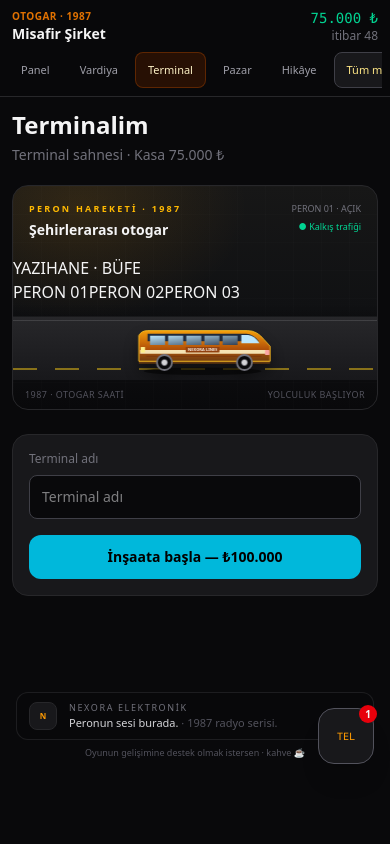
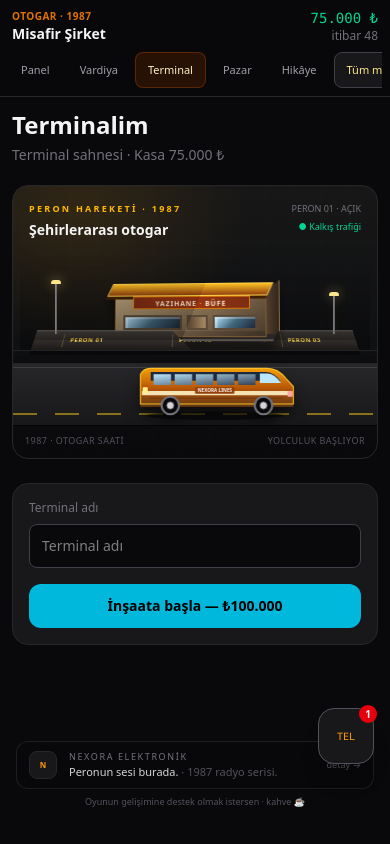
Before and after one commit to Nexora88/otogar-tycoon, a Next.js app: page /terminal in a window 390 px wide. Built offline with nearby package versions, Linux system fonts and the light colour scheme.

Commit message:
Add lightweight isometric terminal shop styling and responsive scene layout

```diff
--- a/src/app/globals.css
+++ b/src/app/globals.css
@@ -133,7 +133,7 @@ body.ot-mood-mourning {
 .ot-terminal-scene {
   position: relative;
   overflow: hidden;
-  min-height: 184px;
+  min-height: 290px;
   isolation: isolate;
   background:
     radial-gradient(ellipse at 18% 10%, rgb(245 158 11 / 0.12), transparent 40%),
@@ -149,12 +149,159 @@ body.ot-mood-mourning {
   background-image: linear-gradient(rgb(255 255 255 / .035) 1px, transparent 1px), linear-gradient(90deg, rgb(255 255 255 / .035) 1px, transparent 1px);
   background-size: 28px 28px;
 }
+.ot-terminal-architecture {
+  position: relative;
+  height: 104px;
+  margin: 0 14px;
+  perspective: 520px;
+  transform-style: preserve-3d;
+  background: linear-gradient(180deg, transparent, rgb(0 0 0 / .28));
+}
+.ot-terminal-shop {
+  position: absolute;
+  left: 50%;
+  bottom: 13px;
+  width: clamp(128px, 42%, 230px);
+  height: 63px;
+  transform: translateX(-50%) rotateX(3deg) rotateY(-7deg);
+  transform-style: preserve-3d;
+  filter: drop-shadow(0 9px 5px rgb(0 0 0 / .45));
+}
+.ot-shop-front {
+  position: absolute;
+  inset: 13px 12px 0 0;
+  z-index: 2;
+  display: flex;
+  align-items: stretch;
+  gap: 5px;
+  padding: 8px 8px 6px;
+  border: 1px solid #7c5b34;
+  background: linear-gradient(145deg, #b8a17b 0%, #766047 65%, #493b2b 100%);
+  box-shadow: inset 0 1px rgb(255 255 255 / .22), inset 0 -5px rgb(0 0 0 / .16);
+}
+.ot-shop-roof {
+  position: absolute;
+  z-index: 4;
+  top: 4px;
+  left: -5px;
+  right: 8px;
+  height: 13px;
+  transform: skewX(-26deg);
+  background: linear-gradient(180deg, #fbbf24, #92400e);
+  border: 1px solid #fcd34d;
+  box-shadow: 0 3px 0 #422006;
+}
+.ot-shop-sign {
+  position: absolute;
+  z-index: 5;
+  top: 17px;
+  left: 19px;
+  right: 28px;
+  height: 13px;
+  overflow: hidden;
+  text-align: center;
+  color: #ffedd5;
+  font-size: 7px;
+  line-height: 13px;
+  font-weight: 900;
+  letter-spacing: .12em;
+  background: linear-gradient(90deg, #7c2d12, #9a3412, #7c2d12);
+  border: 1px solid #d97706;
+}
+.ot-shop-sign span { color: #fbbf24; }
+.ot-shop-window {
+  flex: 1;
+  min-width: 0;
+  margin-top: 14px;
+  border: 2px solid #5b4937;
+  background: linear-gradient(135deg, #bae6fd 0%, #42677c 48%, #1e293b 100%);
+  box-shadow: inset 3px 2px rgb(255 255 255 / .28);
+}
+.ot-shop-window-small {
+  flex: .7;
+}
+.ot-shop-door {
+  width: 16%;
+  margin-top: 14px;
+  border: 2px solid #5b4937;
+  background: linear-gradient(90deg, #5c4632, #a78b67);
+}
+.ot-shop-side {
+  position: absolute;
+  z-index: 1;
+  top: 13px;
+  right: -1px;
+  width: 16px;
+  height: 50px;
+  transform: skewY(-35deg);
+  transform-origin: left top;
+  background: linear-gradient(90deg, #5c4632, #31251b);
+  border-right: 1px solid #8a6a44;
+}
+.ot-shop-base {
+  position: absolute;
+  z-index: 1;
+  left: -6px;
+  right: 4px;
+  bottom: -4px;
+  height: 7px;
+  transform: skewX(-28deg);
+  background: #292524;
+  border-bottom: 2px solid #57534e;
+}
+.ot-terminal-platform {
+  position: absolute;
+  left: 4%;
+  right: 4%;
+  bottom: 0;
+  height: 20px;
+  display: flex;
+  align-items: center;
+  justify-content: space-around;
+  gap: 4px;
+  transform: perspective(100px) rotateX(10deg);
+  color: #fcd34d;
+  font-size: 7px;
+  font-weight: 900;
+  letter-spacing: .12em;
+  background: linear-gradient(180deg, #44403c, #1c1917);
+  border-top: 1px solid #78716c;
+  box-shadow: 0 5px 0 #09090b;
+}
+.ot-terminal-platform span {
+  padding: 2px 6px;
+  border-left: 1px solid rgb(252 211 77 / .24);
+}
+.ot-terminal-lamp {
+  position: absolute;
+  bottom: 16px;
+  width: 2px;
+  height: 52px;
+  background: linear-gradient(90deg, #52525b, #a1a1aa, #27272a);
+  box-shadow: 0 0 8px rgb(251 191 36 / .12);
+}
+.ot-terminal-lamp::before {
+  content: "";
+  position: absolute;
+  top: -2px;
+  left: -4px;
+  width: 10px;
+  height: 4px;
+  border-radius: 4px 4px 1px 1px;
+  background: #fde68a;
+  box-shadow: 0 0 12px rgb(253 230 138 / .65);
+}
+.ot-terminal-lamp-one { left: 10%; }
+.ot-terminal-lamp-two { right: 10%; height: 40px; }
+
 .ot-terminal-road {
   position: relative;
   height: 76px;
   overflow: hidden;
   container-type: inline-size;
   background: linear-gradient(180deg, transparent 0%, rgb(9 9 11 / .35) 16%, #27272a 17%, #18181b 100%);
+  border-top: 1px solid rgb(255 255 255 / .05);
+  border-bottom: 1px solid rgb(0 0 0 / .65);
 }
 .ot-terminal-road::before {
   content: "";
@@ -180,7 +327,7 @@ body.ot-mood-mourning {
   bottom: 2px;
   width: clamp(150px, 34cqw, 220px);
   height: auto;
-  filter: drop-shadow(0 8px 7px rgb(0 0 0 / .45));
+  filter: drop-shadow(0 8px 7px rgb(0 0 0 / .55));
   will-change: transform;
 }
 .ot-traffic-bus-first {
@@ -195,6 +342,64 @@ body.ot-mood-mourning {
   from { transform: translateX(-240px); }
   to { transform: translateX(calc(100cqw + 240px)); }
 }
+
+.ot-terminal-parcel {
+  transform: perspective(720px) rotateX(2deg);
+  transform-origin: center bottom;
+  box-shadow: 0 9px 20px rgb(0 0 0 / .28), inset 0 1px rgb(255 255 255 / .035);
+}
+.ot-terminal-building-preview {
+  position: relative;
+  overflow: hidden;
+  background: linear-gradient(180deg, #27272a, #09090b);
+}
+.ot-terminal-building-preview::after {
+  content: "";
+  position: absolute;
+  left: 0;
+  right: 0;
+  bottom: 0;
+  height: 13px;
+  background: repeating-linear-gradient(90deg, #3f3f46 0 16px, #27272a 16px 32px);
+}
+.ot-terminal-mini-shop {
+  position: relative;
+  z-index: 1;
+  display: flex;
+  align-items: flex-end;
+  gap: 3px;
+  width: 72%;
+  height: 42px;
+  padding: 10px 5px 4px;
+  background: linear-gradient(90deg, #92400e, #d97706 72%, #78350f);
+  border: 1px solid #f59e0b;
+  box-shadow: 5px 4px 0 #451a03, 0 7px 10px rgb(0 0 0 / .4);
+  transform: perspective(90px) rotateY(-8deg);
+}
+.ot-terminal-mini-shop::before {
+  content: "";
+  position: absolute;
+  left: -3px;
+  right: 2px;
+  top: 2px;
+  height: 7px;
+  background: #fbbf24;
+  transform: skewX(-20deg);
+}
+.ot-terminal-mini-shop span {
+  flex: 1;
+  height: 17px;
+  border: 1px solid #713f12;
+  background: linear-gradient(135deg, #bae6fd, #334155);
+}
+
+@media (max-width: 480px) {
+  .ot-terminal-scene { min-height: 274px; }
+  .ot-terminal-architecture { margin-inline: 7px; height: 94px; }
+  .ot-terminal-shop { width: 47%; height: 58px; }
+  .ot-terminal-platform { font-size: 6px; letter-spacing: .08em; }
+  .ot-traffic-bus { width: clamp(150px, 48cqw, 190px); }
+}
 @media (prefers-reduced-motion: reduce) {
   .ot-market-bus,
   .ot-bus-wheel,
@@ -202,7 +407,8 @@ body.ot-mood-mourning {
   .ot-traffic-bus-second {
     animation: none !important;
   }
-  .ot-market-card {
+  .ot-market-card,
+  .ot-terminal-parcel {
     transition: none !important;
   }
 }
```
